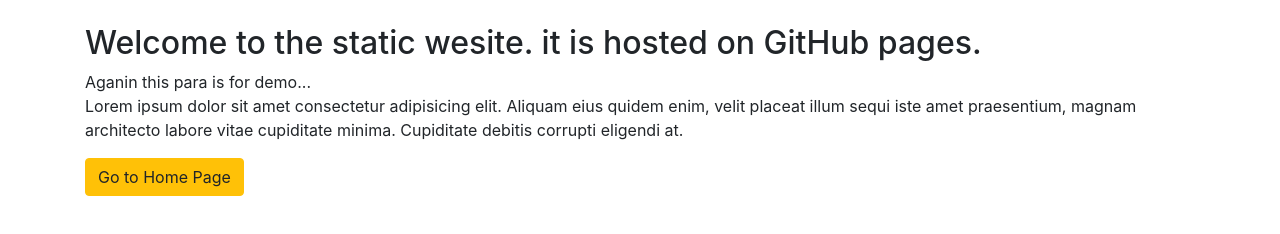
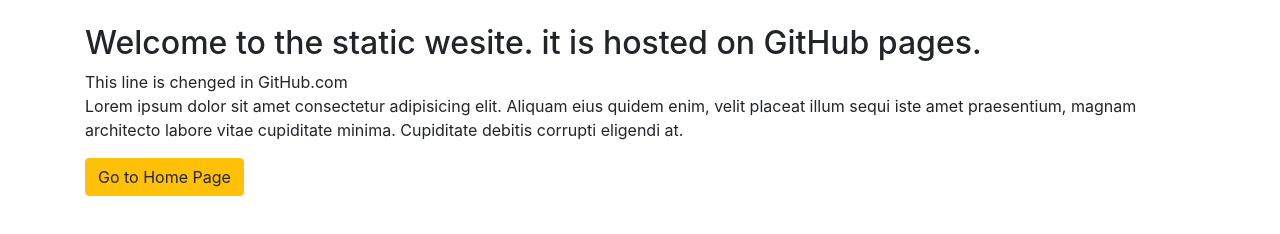
Before and after one commit to devumer90/SecondStaticWebsite, a plain HTML site: page about.html in a window 1280 px wide. Drawn offline with nearby package versions, Linux system fonts and the light colour scheme.

Commit message:
About Page is changed

```diff
--- a/about.html
+++ b/about.html
@@ -15,7 +15,7 @@
     <div class="container my-4">
       <h2>Welcome to the static wesite. it is hosted on GitHub pages.</h2>
       <p>
-        Aganin this para is for demo...<br />
+        This line is chenged in GitHub.com<br />
         Lorem ipsum dolor sit amet consectetur adipisicing elit. Aliquam eius
         quidem enim, velit placeat illum sequi iste amet praesentium, magnam
         architecto labore vitae cupiditate minima. Cupiditate debitis corrupti
```
